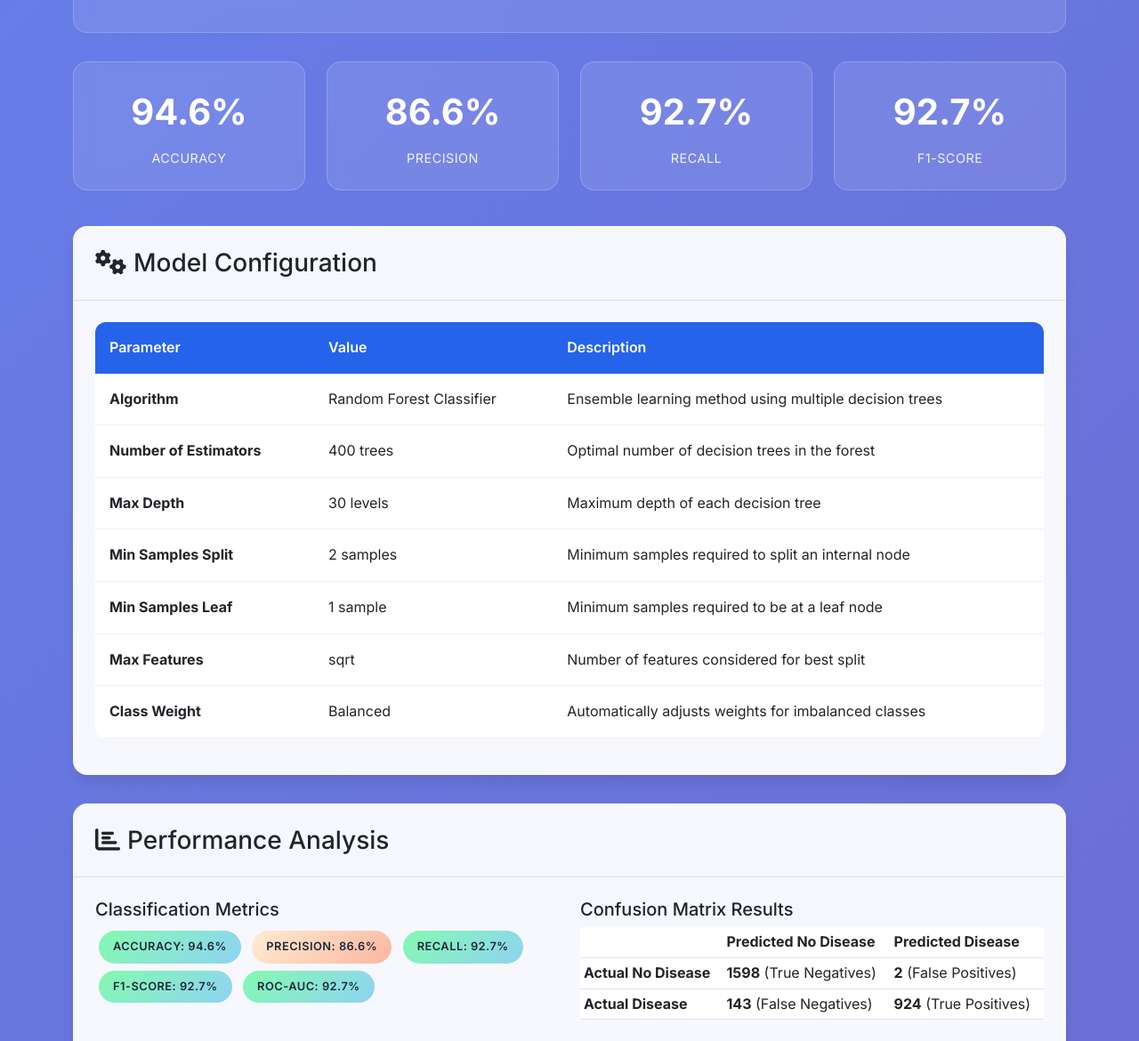
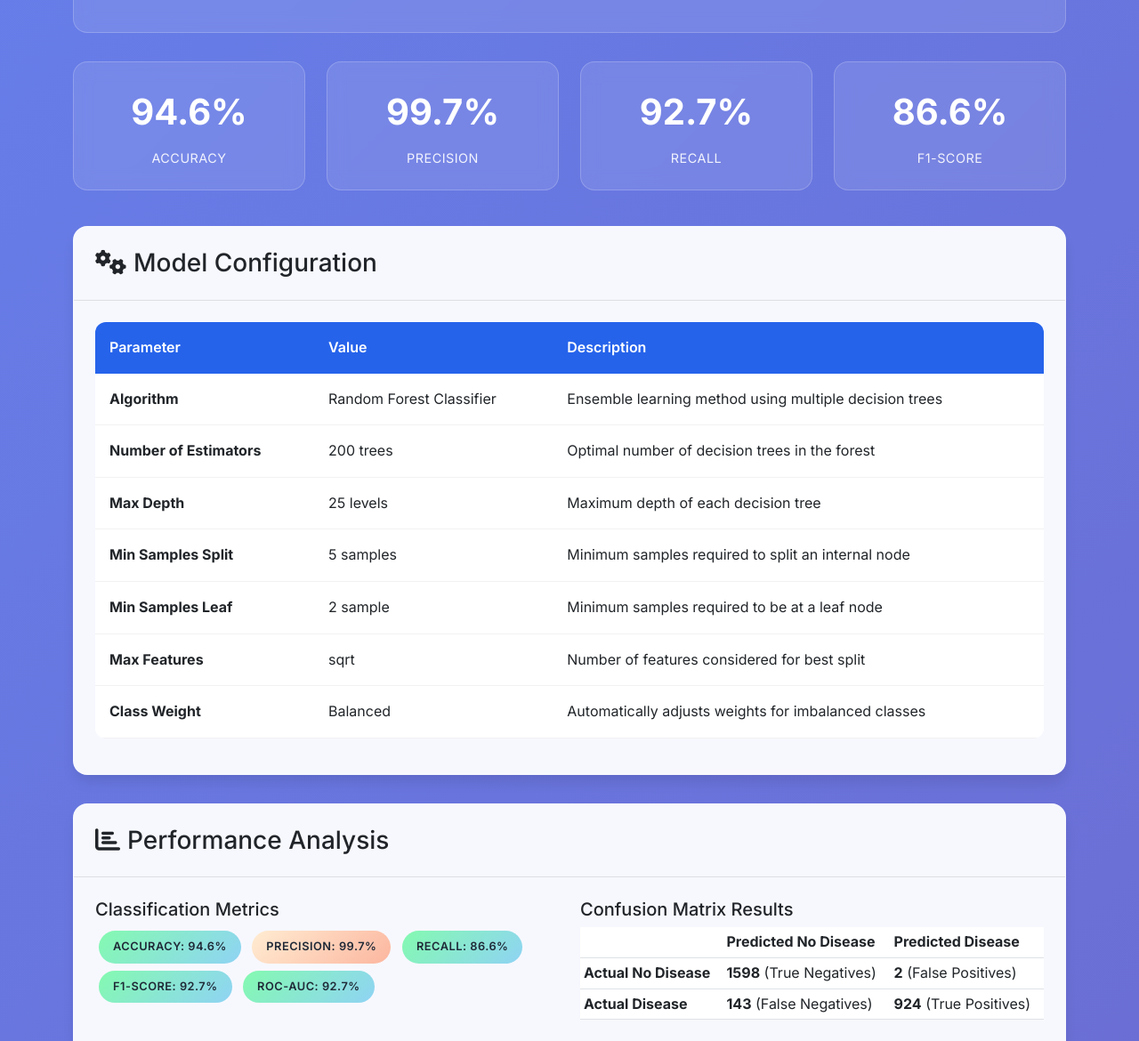
Before and after one commit to Soumen633/Heart-DiseasePrediction-With-Personalized-Diet-Plan, a Flask app: page /model-statistics in a window 1280 px wide. Shown: the part 228-1398 px from the top of the page at 89% size. Run offline with Flask 3, Linux system fonts and the light colour scheme; some libraries are stand-ins or nearby versions.

Commit message:
Update model_statistics.html

```diff
--- a/templates/model_statistics.html
+++ b/templates/model_statistics.html
@@ -375,7 +375,7 @@
                 </div>
                 <div class="col-md-3 col-sm-6">
                     <div class="stat-card fade-in-up">
-                        <div class="stat-number">86.6%</div>
+                        <div class="stat-number">99.7%</div>
                         <div class="stat-label">Precision</div>
                     </div>
                 </div>
@@ -387,7 +387,7 @@
                 </div>
                 <div class="col-md-3 col-sm-6">
                     <div class="stat-card fade-in-up">
-                        <div class="stat-number">92.7%</div>
+                        <div class="stat-number">86.6%</div>
                         <div class="stat-label">F1-Score</div>
                     </div>
                 </div>
@@ -418,22 +418,22 @@
                                 </tr>
                                 <tr>
                                     <td><strong>Number of Estimators</strong></td>
-                                    <td>400 trees</td>
+                                    <td>200 trees</td>
                                     <td>Optimal number of decision trees in the forest</td>
                                 </tr>
                                 <tr>
                                     <td><strong>Max Depth</strong></td>
-                                    <td>30 levels</td>
+                                    <td>25 levels</td>
                                     <td>Maximum depth of each decision tree</td>
                                 </tr>
                                 <tr>
                                     <td><strong>Min Samples Split</strong></td>
-                                    <td>2 samples</td>
+                                    <td>5 samples</td>
                                     <td>Minimum samples required to split an internal node</td>
                                 </tr>
                                 <tr>
                                     <td><strong>Min Samples Leaf</strong></td>
-                                    <td>1 sample</td>
+                                    <td>2 sample</td>
                                     <td>Minimum samples required to be at a leaf node</td>
                                 </tr>
                                 <tr>
@@ -465,8 +465,8 @@
                             <h5>Classification Metrics</h5>
                             <div class="mb-3">
                                 <span class="metric-badge metric-excellent">Accuracy: 94.6%</span>
-                                <span class="metric-badge metric-good">Precision: 86.6%</span>
-                                <span class="metric-badge metric-excellent">Recall: 92.7%</span>
+                                <span class="metric-badge metric-good">Precision: 99.7%</span>
+                                <span class="metric-badge metric-excellent">Recall: 86.6%</span>
                                 <span class="metric-badge metric-excellent">F1-Score: 92.7%</span>
                                 <span class="metric-badge metric-excellent">ROC-AUC: 92.7%</span>
                             </div>
@@ -593,7 +593,7 @@
                                 <div class="col-md-6">
                                     <h6>Optimal Configuration:</h6>
                                     <ul class="list-unstyled">
-                                        <li><strong>Selected Weight:</strong> Balanced (0.1, 1.3)</li>
+                                        <li><strong>Selected Weight:</strong> Balanced (0.1, 1.5)</li>
                                         <li><strong>Precision:</strong> 97.2%</li>
                                         <li><strong>Recall:</strong> 87.0%</li>
                                         <li><strong>F1-Score:</strong> 91.8%</li>
@@ -1009,4 +1009,5 @@
         });
     </script>
 </body>
+
 </html>
```
